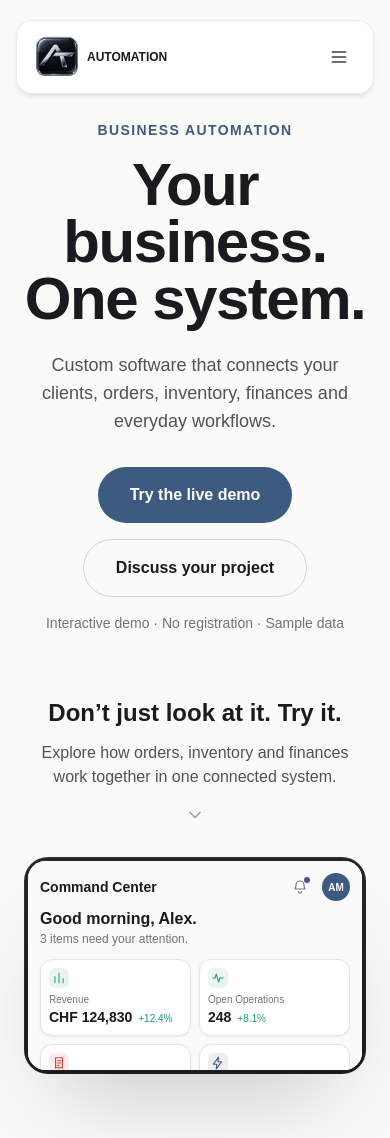
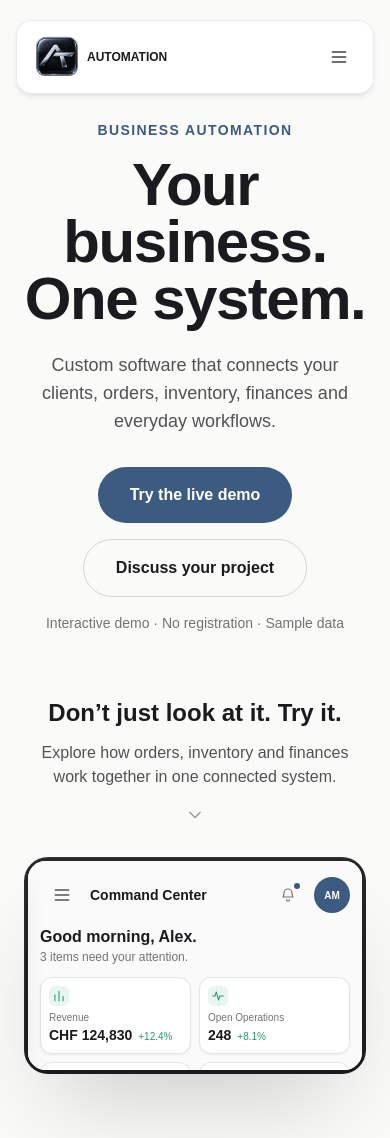
Before and after one commit to AndriiTs1/at-automation, a Next.js app: page /en in a window 390 px wide. Built offline with nearby package versions, Linux system fonts and the light colour scheme.

Commit message:
feat: add mobile command center

```diff
--- a/components/dashboard/ApprovalsPanel.tsx
+++ b/components/dashboard/ApprovalsPanel.tsx
@@ -21,7 +21,7 @@ export default function ApprovalsPanel() {
             >
               <div className="min-w-0">
                 <p className="truncate font-medium text-foreground">{t(`items.${item.key}`)}</p>
-                <p className="truncate text-neutral-500">
+                <p className="text-neutral-500 @lg:truncate">
                   <span className="font-semibold text-foreground">{item.amount}</span> · {requester}
                 </p>
               </div>
--- a/components/dashboard/BusinessPerformance.tsx
+++ b/components/dashboard/BusinessPerformance.tsx
@@ -38,7 +38,7 @@ export default function BusinessPerformance() {
         </button>
       </div>
 
-      <div className="mb-1.5 hidden shrink-0 items-center gap-3 @lg:flex">
+      <div className="mb-1.5 flex shrink-0 flex-wrap items-center gap-x-3 gap-y-1">
         {SERIES_KEYS.map((s) => (
           <span key={s.key} className="flex items-center gap-1.5 truncate text-[11px] text-neutral-500">
             <span className={`h-1.5 w-1.5 shrink-0 rounded-full bg-current ${s.className}`} />
--- a/components/dashboard/DemoDashboard.tsx
+++ b/components/dashboard/DemoDashboard.tsx
@@ -5,6 +5,7 @@ import DashboardSidebar from "./DashboardSidebar";
 import DashboardTopbar from "./DashboardTopbar";
 import KpiCard from "./KpiCard";
 import LiveOperations from "./LiveOperations";
+import MobileCommandCenter from "./MobileCommandCenter";
 import NeedsAttention from "./NeedsAttention";
 import TabletCommandCenter from "./TabletCommandCenter";
 
@@ -31,33 +32,8 @@ function KpiGrid() {
 export default function DemoDashboard() {
   return (
     <div className="@container flex h-full w-full">
-      {/* MOBILE — container below @lg (512px). Existing temporary presentation, unchanged this stage. */}
-      <div className="flex min-w-0 flex-1 flex-col overflow-y-auto bg-neutral-50 p-3 @lg:hidden">
-        <DashboardTopbar />
-
-        <div className="mb-3 grid shrink-0 grid-cols-2 gap-2">
-          <KpiGrid />
-        </div>
-
-        <div className="grid gap-2.5">
-          <div className="grid grid-cols-1 gap-2.5">
-            <div className="h-56">
-              <BusinessPerformance />
-            </div>
-            <div className="h-60">
-              <NeedsAttention />
-            </div>
-          </div>
-          <div className="grid grid-cols-1 gap-2.5">
-            <div className="h-64">
-              <LiveOperations />
-            </div>
-            <div className="h-64">
-              <ApprovalsPanel />
-            </div>
-          </div>
-        </div>
-      </div>
+      {/* MOBILE — container below @lg (512px). Dedicated mobile workspace. */}
+      <MobileCommandCenter />
 
       {/* TABLET — @lg to below @5xl (512px–1024px container). Dedicated tablet workspace. */}
       <TabletCommandCenter />
--- a/components/dashboard/LiveOperations.tsx
+++ b/components/dashboard/LiveOperations.tsx
@@ -19,7 +19,7 @@ export default function LiveOperations() {
           <div key={event.time + event.titleKey} className="flex gap-2 text-[11px] @3xl:text-xs">
             <span className="shrink-0 pt-0.5 font-mono text-[10px] text-neutral-400 @3xl:text-[11px]">{event.time}</span>
             <div className="min-w-0 flex-1">
-              <p className="truncate font-medium text-foreground">{t(`events.${event.titleKey}`, event.titleParams)}</p>
+              <p className="font-medium text-foreground @lg:truncate">{t(`events.${event.titleKey}`, event.titleParams)}</p>
               <div className="mt-0.5 flex flex-col gap-0.5">
                 {event.steps.map((step) => (
                   <p key={step.key} className="truncate text-[10px] text-neutral-500 @3xl:text-[11px]">
--- /dev/null
+++ b/components/dashboard/MobileCommandCenter.tsx
@@ -0,0 +1,66 @@
+"use client";
+
+import { useEffect, useState } from "react";
+import { KPI_ITEMS } from "@/lib/demo-data";
+import ApprovalsPanel from "./ApprovalsPanel";
+import BusinessPerformance from "./BusinessPerformance";
+import KpiCard from "./KpiCard";
+import LiveOperations from "./LiveOperations";
+import MobileTopbar from "./MobileTopbar";
+import NeedsAttention from "./NeedsAttention";
+import TabletNavigation from "./TabletNavigation";
+
+export default function MobileCommandCenter() {
+  const [navOpen, setNavOpen] = useState(false);
+
+  useEffect(() => {
+    if (!navOpen) return;
+    const handleKeyDown = (event: KeyboardEvent) => {
+      if (event.key === "Escape") setNavOpen(false);
+    };
+    document.addEventListener("keydown", handleKeyDown);
+    return () => document.removeEventListener("keydown", handleKeyDown);
+  }, [navOpen]);
+
+  return (
+    <div className="relative flex min-w-0 flex-1 @lg:hidden">
+      <div className="flex h-full w-full flex-col overflow-y-auto bg-neutral-50 p-3">
+        <MobileTopbar navOpen={navOpen} onToggleNav={() => setNavOpen((open) => !open)} />
+
+        <div className="mb-3 grid shrink-0 grid-cols-2 gap-2">
+          {KPI_ITEMS.map((item) => (
+            <KpiCard
+              key={item.key}
+              itemKey={item.key}
+              value={item.value}
+              deltaKind={item.deltaKind}
+              deltaValue={"deltaValue" in item ? item.deltaValue : undefined}
+              deltaCount={"deltaCount" in item ? item.deltaCount : undefined}
+              deltaHours={"deltaHours" in item ? item.deltaHours : undefined}
+              tone={item.tone}
+              icon={item.icon}
+            />
+          ))}
+        </div>
+
+        <div className="mb-3 h-[26rem] shrink-0">
+          <NeedsAttention />
+        </div>
+
+        <div className="mb-3 h-72 shrink-0">
+          <ApprovalsPanel />
+        </div>
+
+        <div className="mb-3 h-80 shrink-0">
+          <LiveOperations />
+        </div>
+
+        <div className="h-80 shrink-0">
+          <BusinessPerformance />
+        </div>
+      </div>
+
+      <TabletNavigation open={navOpen} onClose={() => setNavOpen(false)} panelId="mobile-nav-panel" />
+    </div>
+  );
+}
--- /dev/null
+++ b/components/dashboard/MobileTopbar.tsx
@@ -0,0 +1,48 @@
+import { useTranslations } from "next-intl";
+import { DEMO_USER } from "@/lib/demo-data";
+import { BellIcon, CloseIcon, MenuIcon } from "./icons";
+
+export default function MobileTopbar({ navOpen, onToggleNav }: { navOpen: boolean; onToggleNav: () => void }) {
+  const t = useTranslations("Dashboard");
+  const tHeader = useTranslations("Header");
+  const tTopbar = useTranslations("Dashboard.Topbar");
+
+  return (
+    <div className="mb-3 shrink-0">
+      <div className="flex items-center justify-between gap-2">
+        <div className="flex min-w-0 items-center gap-1.5">
+          <button
+            type="button"
+            aria-expanded={navOpen}
+            aria-controls="mobile-nav-panel"
+            aria-label={navOpen ? tHeader("menuClose") : tHeader("menuOpen")}
+            onClick={onToggleNav}
+            className="flex h-11 w-11 shrink-0 items-center justify-center rounded-full text-neutral-600 transition-colors hover:bg-black/5"
+          >
+            {navOpen ? <CloseIcon className="h-5 w-5" /> : <MenuIcon className="h-5 w-5" />}
+          </button>
+          <span className="truncate text-sm font-semibold text-foreground">{t("commandCenter")}</span>
+        </div>
+
+        <div className="flex shrink-0 items-center gap-1">
+          <button
+            type="button"
+            aria-label={tTopbar("notifications")}
+            className="relative flex h-11 w-11 items-center justify-center rounded-full text-neutral-500 transition-colors hover:bg-black/5"
+          >
+            <BellIcon className="h-4 w-4" />
+            <span className="absolute top-2.5 right-2.5 h-1.5 w-1.5 rounded-full bg-accent" />
+          </button>
+          <div className="flex h-9 w-9 shrink-0 items-center justify-center rounded-full bg-accent text-[10px] font-semibold text-white">
+            {DEMO_USER.initials}
+          </div>
+        </div>
+      </div>
+
+      <div className="mt-2">
+        <p className="text-base font-semibold text-foreground">{tTopbar("greeting", { name: DEMO_USER.firstName })}</p>
+        <p className="text-xs text-neutral-500">{tTopbar("attentionCount", { count: 3 })}</p>
+      </div>
+    </div>
+  );
+}
--- a/components/dashboard/NeedsAttention.tsx
+++ b/components/dashboard/NeedsAttention.tsx
@@ -45,7 +45,7 @@ export default function NeedsAttention() {
               <span className="min-w-0 flex-1">
                 <span className="block truncate text-[11px] font-semibold text-foreground @3xl:text-xs">{title}</span>
                 <span className="block truncate text-[10px] text-neutral-500 @3xl:text-[11px]">{meta}</span>
-                <span className="hidden truncate text-[10px] text-neutral-400 @lg:block">
+                <span className="block text-[10px] text-neutral-400 @lg:truncate">
                   {t("ownerLabel", { owner })} · {note}
                 </span>
               </span>
```
Also changed, not shown: components/dashboard/TabletNavigation.tsx (+14 -6 lines).
